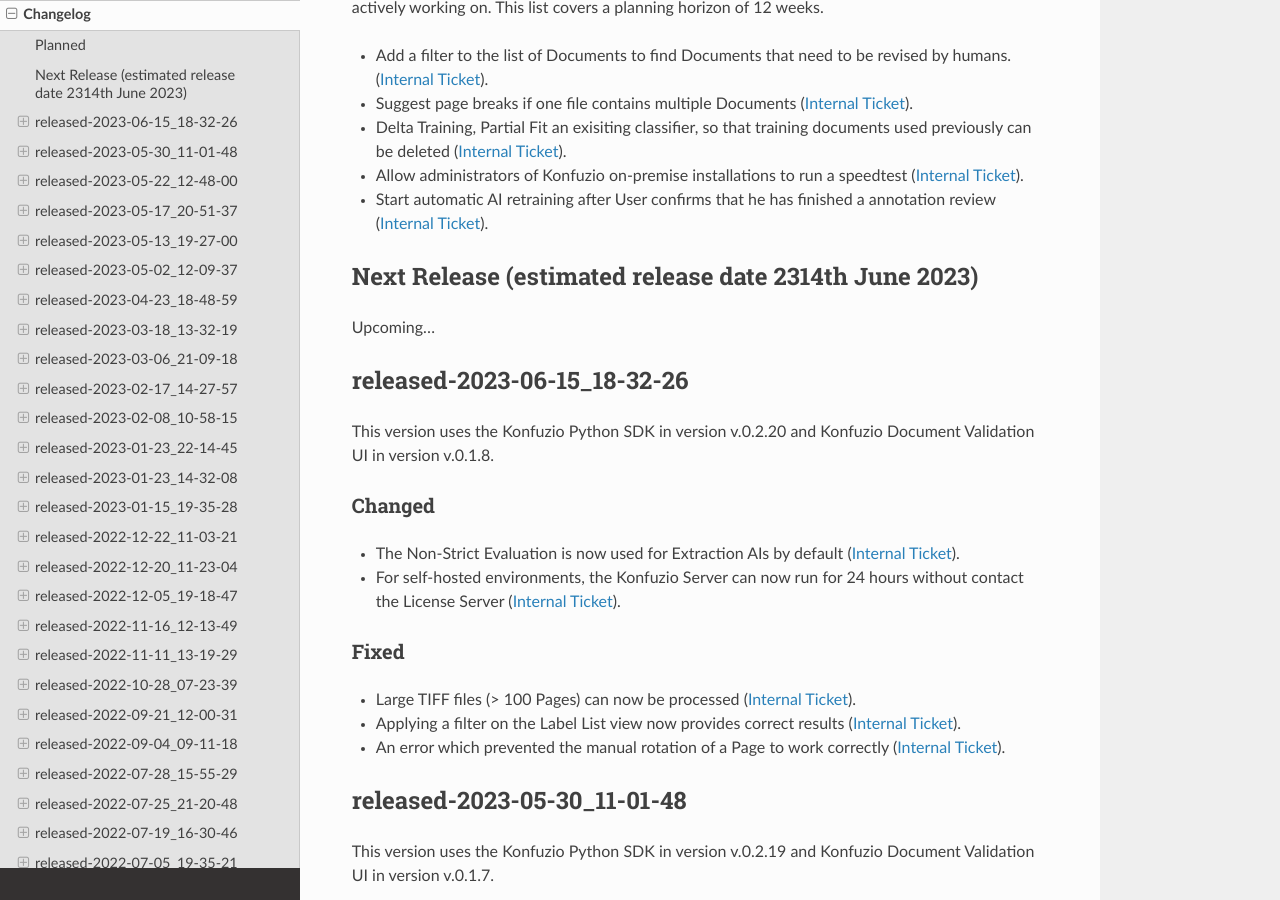
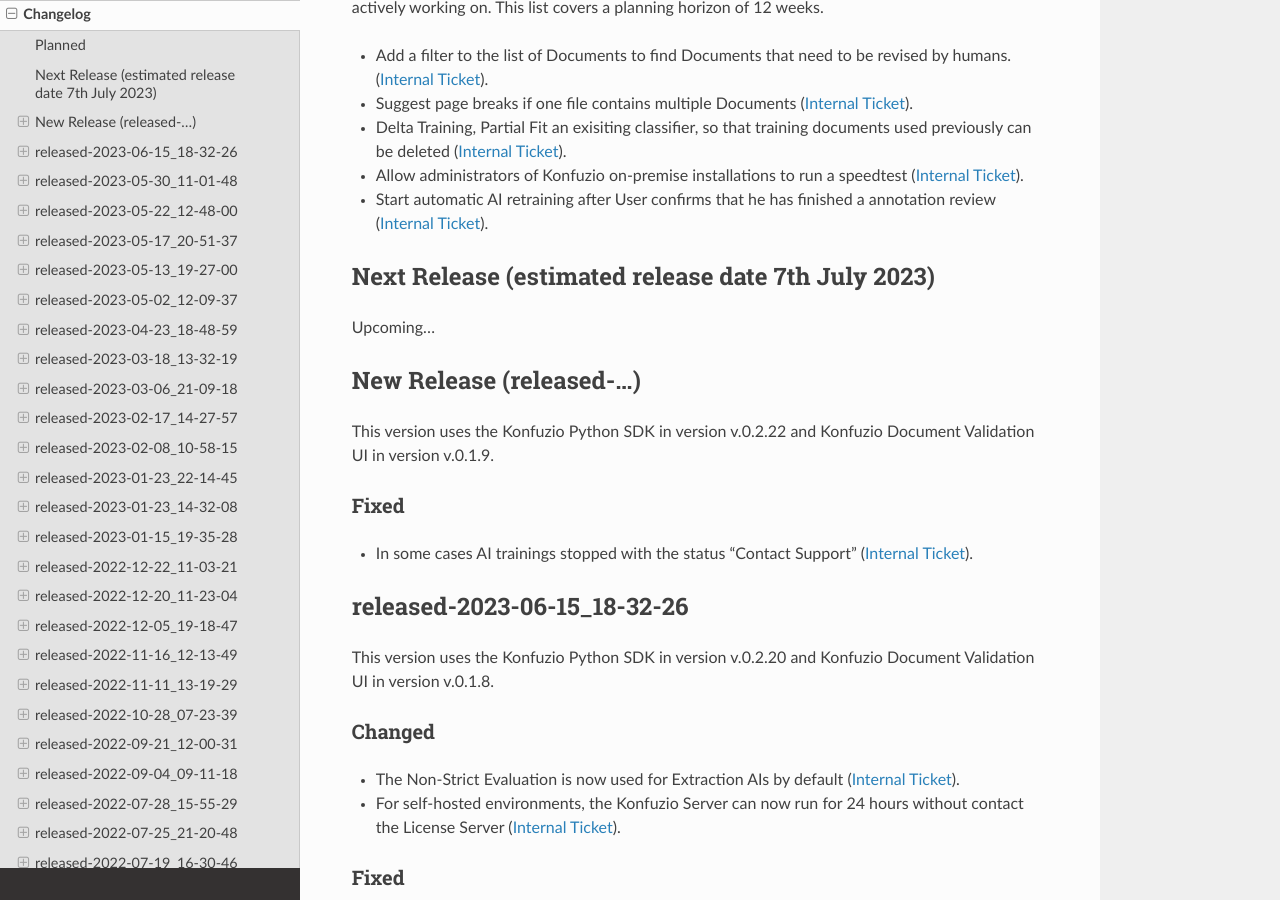
Before and after one commit to konfuzio-ai/konfuzio-sdk, a Sphinx documentation site: the page built from docs/web/changelog_app.md, in a window 1280 px wide and 900 px high, scrolled down 436 px. Built offline with Sphinx 7.4.7 and the Read the Docs theme 2.0.0, drawn with Linux system fonts in a browser that asks for light colours; pages that are not in the unit, such as notebooks, are missing from menus; a script that is not in the unit is left out.

Commit message:
Update changelog_app.md

```diff
--- a/docs/web/changelog_app.md
+++ b/docs/web/changelog_app.md
@@ -21,9 +21,15 @@
 - Allow administrators of Konfuzio on-premise installations to run a speedtest ([Internal Ticket](https://git.konfuzio.com/konfuzio/objectives/-/issues/9870)).
 - Start automatic AI retraining after User confirms that he has finished a annotation review ([Internal Ticket](https://git.konfuzio.com/konfuzio/objectives/-/issues/9166)).
 
-## Next Release (estimated release date 2314th June 2023)
+## Next Release (estimated release date 7th July 2023)
 
 Upcoming...
+
+## New Release (released-...)
+This version uses the Konfuzio Python SDK in version v.0.2.22 and Konfuzio Document Validation UI in version v.0.1.9.
+
+### Fixed
+- In some cases AI trainings stopped with the status "Contact Support" ([Internal Ticket](https://git.konfuzio.com/konfuzio/objectives/-/issues/11285)).
 
 ## released-2023-06-15_18-32-26
 This version uses the Konfuzio Python SDK in version v.0.2.20 and Konfuzio Document Validation UI in version v.0.1.8.
```
